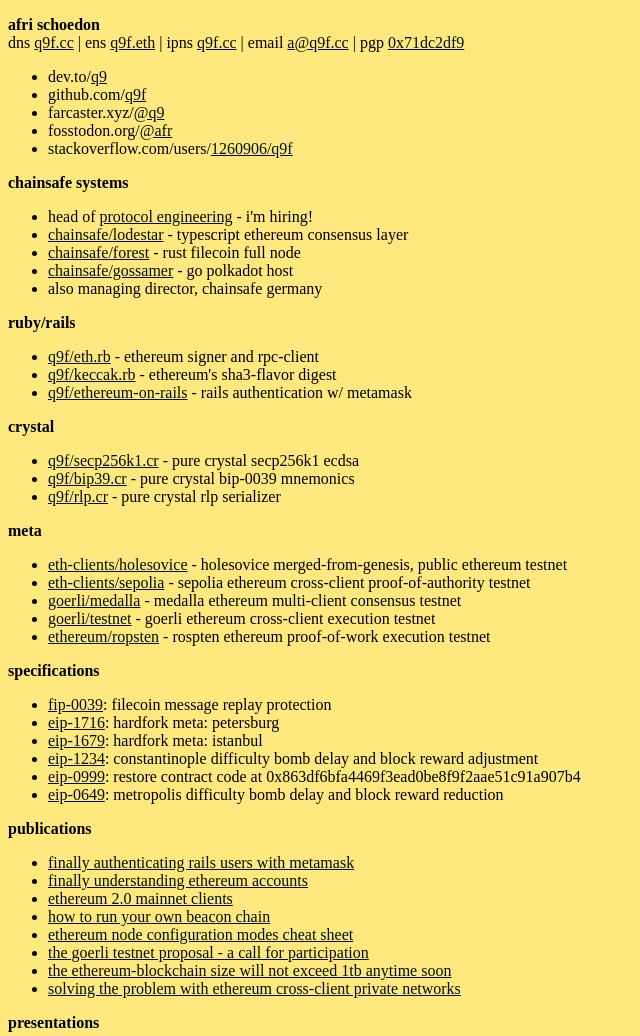
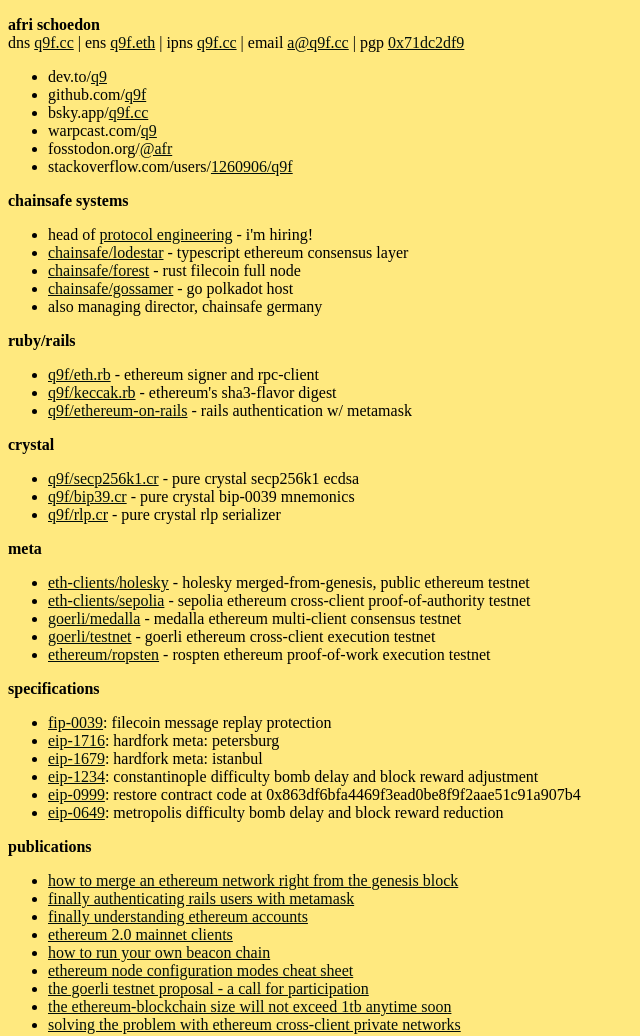
Before and after one commit to q9f/cc, a plain HTML site: page index.html in a window 1280 px wide. Shown: the top 1036 px of the page, without its empty margins (0-640 px from the left). Drawn offline with Linux system fonts and the light colour scheme.

```diff
--- a/index.html
+++ b/index.html
@@ -17,7 +17,8 @@
 <ul>
 <li>dev.to/<a href="https://dev.to/q9" target="_blank">q9</a></li>
 <li>github.com/<a href="https://github.com/q9f" target="_blank">q9f</a></li>
-<li>farcaster.xyz/<a href="https://phrasetown.com/@q9" target="_blank">@q9</a></li>
+<li>bsky.app/<a href="https://staging.bsky.app/profile/q9f.cc" target="_blank">q9f.cc</a></li>
+<li>warpcast.com/<a href="https://warpcast.com/q9" target="_blank">q9</a></li>
 <li>fosstodon.org/<a href="https://fosstodon.org/@afr" target="_blank">@afr</a></li>
 <li>stackoverflow.com/users/<a href="https://stackoverflow.com/users/1260906/q9f" target="_blank">1260906/q9f</a></li>
 </ul>
@@ -47,7 +48,7 @@
 </p>
 <p><strong>meta</strong>
 <ul>
-<li><a href="https://github.com/eth-clients/holesovice" target="_blank">eth-clients/holesovice</a> - holesovice merged-from-genesis, public ethereum testnet</li>
+<li><a href="https://github.com/eth-clients/holesky" target="_blank">eth-clients/holesky</a> - holesky merged-from-genesis, public ethereum testnet</li>
 <li><a href="https://github.com/eth-clients/sepolia" target="_blank">eth-clients/sepolia</a> - sepolia ethereum cross-client proof-of-authority testnet</li>
 <li><a href="https://github.com/goerli/medalla" target="_blank">goerli/medalla</a> - medalla ethereum multi-client consensus testnet</li>
 <li><a href="https://github.com/goerli/testnet" target="_blank">goerli/testnet</a> - goerli ethereum cross-client execution testnet</li>
@@ -56,8 +57,8 @@
 </p>
 <p><strong>specifications</strong>
 <ul>
-  <li><a target="_blank" href="https://github.com/filecoin-project/FIPs/blob/master/FIPS/fip-0039.md">fip-0039</a>: filecoin message replay protection</li>
-  <li><a target="_blank" href="https://eips.ethereum.org/EIPS/eip-1716">eip-1716</a>: hardfork meta: petersburg</li>
+<li><a target="_blank" href="https://github.com/filecoin-project/FIPs/blob/master/FIPS/fip-0039.md">fip-0039</a>: filecoin message replay protection</li>
+<li><a target="_blank" href="https://eips.ethereum.org/EIPS/eip-1716">eip-1716</a>: hardfork meta: petersburg</li>
 <li><a target="_blank" href="https://eips.ethereum.org/EIPS/eip-1679">eip-1679</a>: hardfork meta: istanbul</li>
 <li><a target="_blank" href="https://eips.ethereum.org/EIPS/eip-1234">eip-1234</a>: constantinople difficulty bomb delay and block reward adjustment</li>
 <li><a target="_blank" href="https://eips.ethereum.org/EIPS/eip-999">eip-0999</a>: restore contract code at 0x863df6bfa4469f3ead0be8f9f2aae51c91a907b4</li>
@@ -66,6 +67,7 @@
 </p>
 <p><strong>publications</strong>
 <ul>
+<li><a target="_blank" href="https://dev.to/q9/how-to-merge-an-ethereum-network-right-from-the-genesis-block-3454">how to merge an ethereum network right from the genesis block</a></li>
 <li><a target="_blank" href="https://dev.to/q9/finally-authenticating-rails-users-with-metamask-3fj">finally authenticating rails users with metamask</a></li>
 <li><a target="_blank" href="https://dev.to/q9/finally-understanding-ethereum-accounts-1kpe">finally understanding ethereum accounts</a></li>
 <li><a target="_blank" href="https://dev.to/q9/ethereum-2-0-mainnet-clients-3and">ethereum 2.0 mainnet clients</a></li>
```
